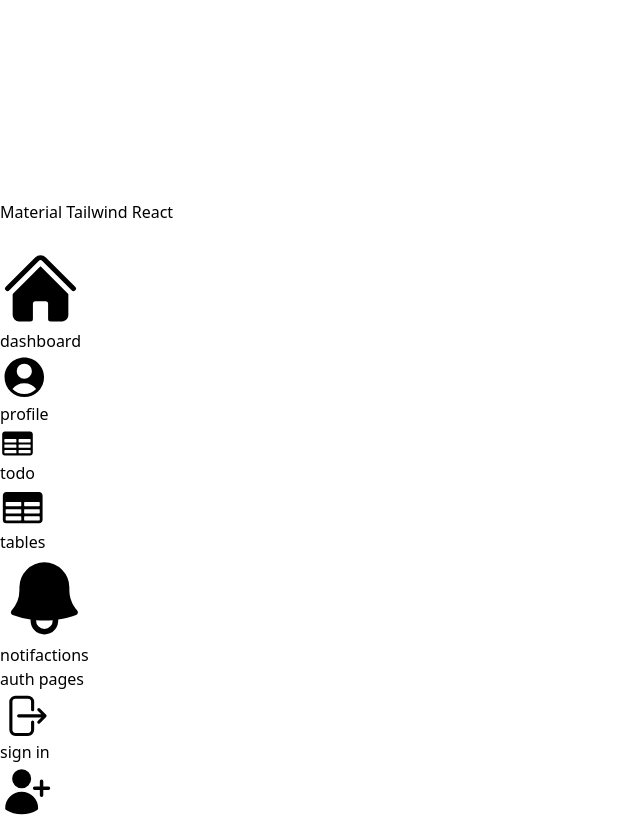
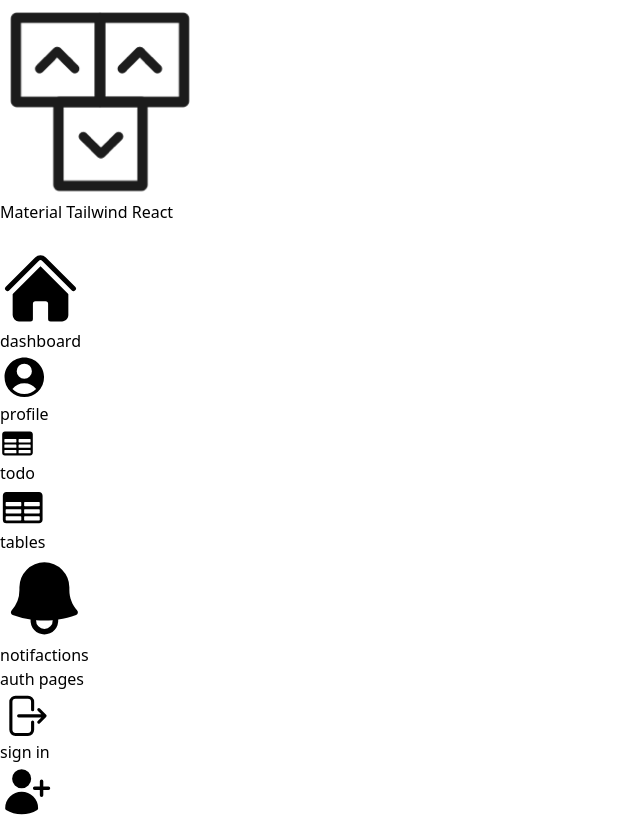
Before and after one commit to KnockOutEZ/Kodee, a React (Vite) app in the folder frontend/: page /dashboard in a window 1280 px wide. Shown: the top 817 px of the page, without its empty margins (0-640 px from the left). Built offline with nearby package versions, Linux system fonts and the light colour scheme; no server answers; what @material-tailwind/react would draw is missing.

Commit message:
template  added and modded and few functionalities changed

```diff
--- a/frontend/src/index.css
+++ b/frontend/src/index.css
@@ -1,3 +1,22 @@
 @tailwind base;
 @tailwind components;
 @tailwind utilities;
+
+::-webkit-scrollbar-track
+{
+	-webkit-box-shadow: inset 0 0 6px rgba(0,0,0,0.3);
+	border-radius: 10px;
+	background-color: #F5F5F5;
+}
+
+::-webkit-scrollbar
+{
+	width: 12px;
+	background-color: #F5F5F5;
+}
+
+::-webkit-scrollbar-thumb
+{
+	border-radius: 10px;
+	background-color: #0000002a;
+}
--- a/frontend/src/styles/todo.css
+++ b/frontend/src/styles/todo.css
@@ -139,22 +139,3 @@
     cursor: pointer;
     opacity: 0.9;
   }
-
-  ::-webkit-scrollbar-track
-{
-	-webkit-box-shadow: inset 0 0 6px rgba(0,0,0,0.3);
-	border-radius: 10px;
-	background-color: #F5F5F5;
-}
-
-::-webkit-scrollbar
-{
-	width: 12px;
-	background-color: #F5F5F5;
-}
-
-::-webkit-scrollbar-thumb
-{
-	border-radius: 10px;
-	background-color: #0000002a;
-}
--- a/frontend/src/widgets/layout/sidenav.jsx
+++ b/frontend/src/widgets/layout/sidenav.jsx
@@ -32,7 +32,7 @@ export function Sidenav({ brandImg, brandName, routes }) {
         }`}
       >
         <Link to="/" className="flex items-center gap-4 py-6 px-8">
-          <Avatar src={brandImg} size="sm" />
+          <Avatar src="/img/logo-ct-dark.png" size="sm" />
           <Typography
             variant="h6"
             color={sidenavType === "dark" ? "white" : "blue-gray"}
@@ -101,7 +101,7 @@ export function Sidenav({ brandImg, brandName, routes }) {
 }
 
 Sidenav.defaultProps = {
-  brandImg: "/img/logo-ct.png",
+  brandImg: "/img/logo-ct-dark.png",
   brandName: "Material Tailwind React",
 };
 
```
Also changed, not shown: 7 other files (tests, documents, lock files or other folders).
